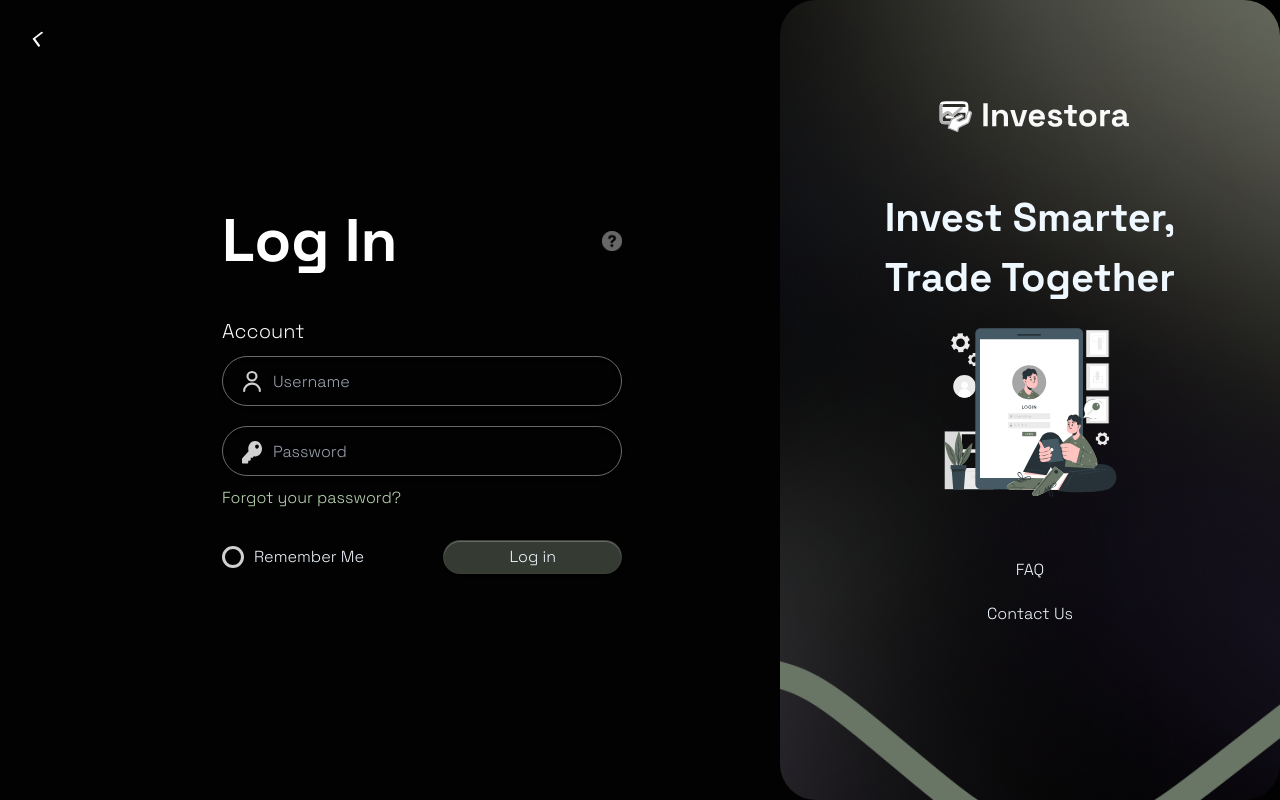
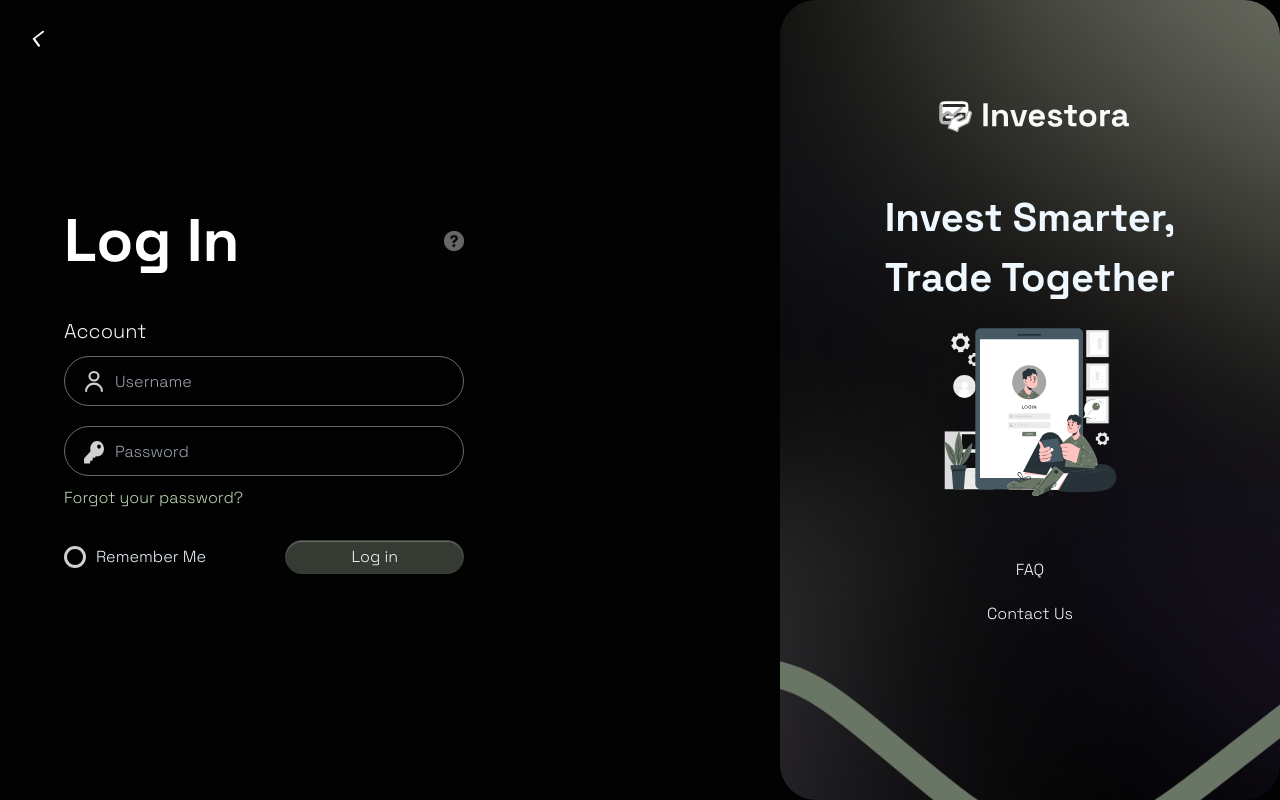
Before and after one commit to MaxRoenco/pbl-finance, a React (Vite) app in the folder Frontend/: page /login in a window 1280 px wide. Built offline with nearby package versions, Linux system fonts and the light colour scheme; data requests are answered from the project's data file.

Commit message:
tooltip and forgotpassword

```diff
--- a/Frontend/package.json
+++ b/Frontend/package.json
@@ -14,7 +14,8 @@
     "json-server": "^1.0.0-beta.2",
     "react": "^18.3.1",
     "react-dom": "^18.3.1",
-    "react-router-dom": "^6.26.2"
+    "react-router-dom": "^6.26.2",
+    "react-tooltip": "^5.28.0"
   },
   "devDependencies": {
     "@eslint/js": "^9.9.0",
--- a/Frontend/src/App.jsx
+++ b/Frontend/src/App.jsx
@@ -16,10 +16,11 @@
 import ErrorPage from './components/ErrorPage/ErrorPage';
 import Context from './hooks/Context';
 import ProtectedRoute from './provider/ProtectedRoute';
+import ForgotPassword from './components/ForgotPassword/ForgotPassword';
 
 function Layout() {
   const location = useLocation();
-  const showHeaderAndSidebar = !['/', '/login', '/register', '/error'].includes(location.pathname);
+  const showHeaderAndSidebar = !['/', '/login', '/register', '/error', '/forgot'].includes(location.pathname);
 
   return (
     <div className="app-container">
@@ -40,6 +41,7 @@
           <Route path="/login" element={<Login />} />
           <Route path="/register" element={<Register />} />
           <Route path="/error" element={<ErrorPage />} />
+          <Route path="/forgot" element={<ForgotPassword />} />
         </Routes>
       </div>
     </div>
--- /dev/null
+++ b/Frontend/src/components/ForgotPassword/ForgotPassword.jsx
@@ -0,0 +1,9 @@
+const ForgotPassword = () => {
+    return (
+        <>
+            <h1>That's your problem lmao, get a better brain.</h1>
+        </>
+    );
+}
+
+export default ForgotPassword;
--- a/Frontend/src/components/Login/Login.jsx
+++ b/Frontend/src/components/Login/Login.jsx
@@ -1,15 +1,16 @@
 import styles from './Login.module.css'
 import { Link } from 'react-router-dom';
+import { Tooltip as ReactTooltip } from "react-tooltip";
 
 const Login = () => {
     return (
         <>
             <div className={styles.container}>
-                <Link to='/faq' className={styles.linkItem}>
+                <Link to='/faq' className={styles.arrowContainer}>
                     <img className={styles.arrow} src="arrow.svg" alt="" />
                 </Link>
                 <div className={styles.loginContainer}>
-                    <h1>Log In <img src="/question_icon.png" alt="" /></h1>
+                    <h1>Log In <img data-tooltip-id="my-tooltip-1" src="/question_icon.png" alt="" /></h1>
                     <div className={styles.account}>
                         <h1>Account</h1>
                         <div>
@@ -20,7 +21,7 @@
                             <input type="password" placeholder='Password' />
                             <img src="/key.svg" alt="" />
                         </div>
-                        <p>Forgot your password?</p>
+                        <Link to='/forgot' ><p>Forgot your password?</p></Link>
                     </div>
                     <div className={styles.actions}>
                         <div className={styles.remember}>
@@ -40,6 +41,11 @@
                     </div>
                 </div>
             </div>
+            <ReactTooltip
+                id="my-tooltip-1"
+                content="Enter your email and spassword"
+                place="right"
+            />
         </>
     );
 }
--- a/Frontend/src/components/Login/Login.module.css
+++ b/Frontend/src/components/Login/Login.module.css
@@ -3,12 +3,14 @@
     justify-content: space-between;
     width: 100%;
 }
+.arrow {
+    width: 15px;
+}
 
-.arrow {
+.arrowContainer {
     position: absolute;
     top: 30px;
     left: 30px;
-    width: 15px;
     border-radius: 100%;
 }
 
@@ -107,7 +109,7 @@
     left: 20px;
 }
 
-.account>p {
+.account p {
     color: #BDD8B5;
 }
 
@@ -131,7 +133,6 @@
     appearance: none;
     margin: 0;
     border: 3px solid #D0D0D0;
-    /* box-shadow: inset 0px 4px 4px rgba(0, 0, 0, 0.25); */
     border-radius: 100%;
     width: 22px;
     height: 22px;
```
Also changed, not shown: 1 other file (tests, documents, lock files or other folders).
